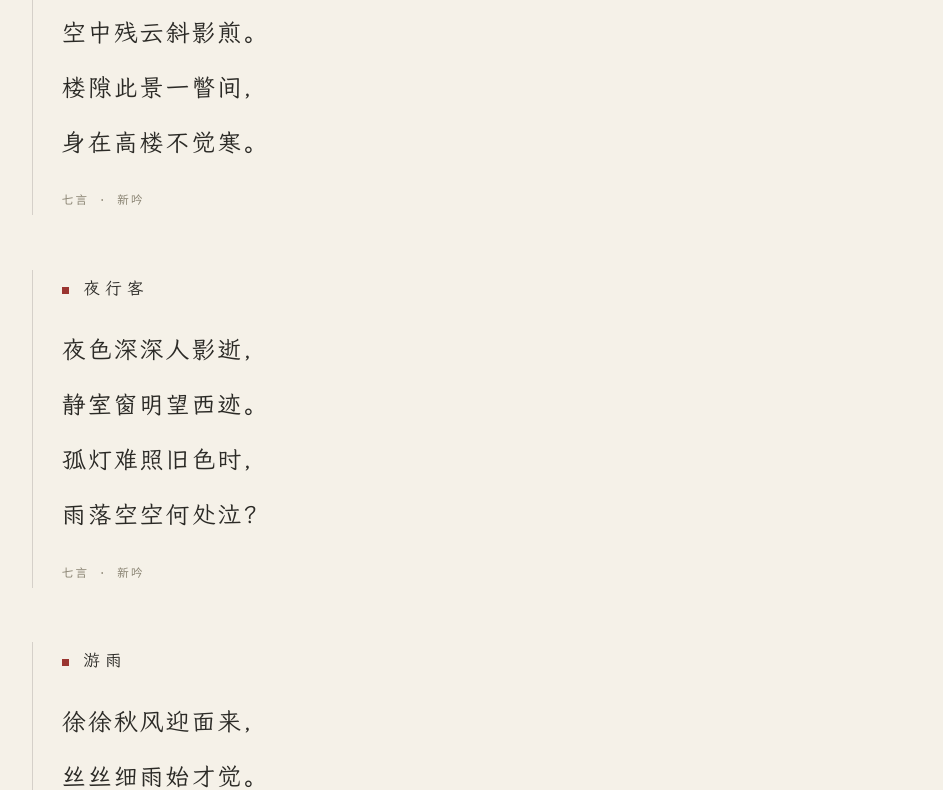
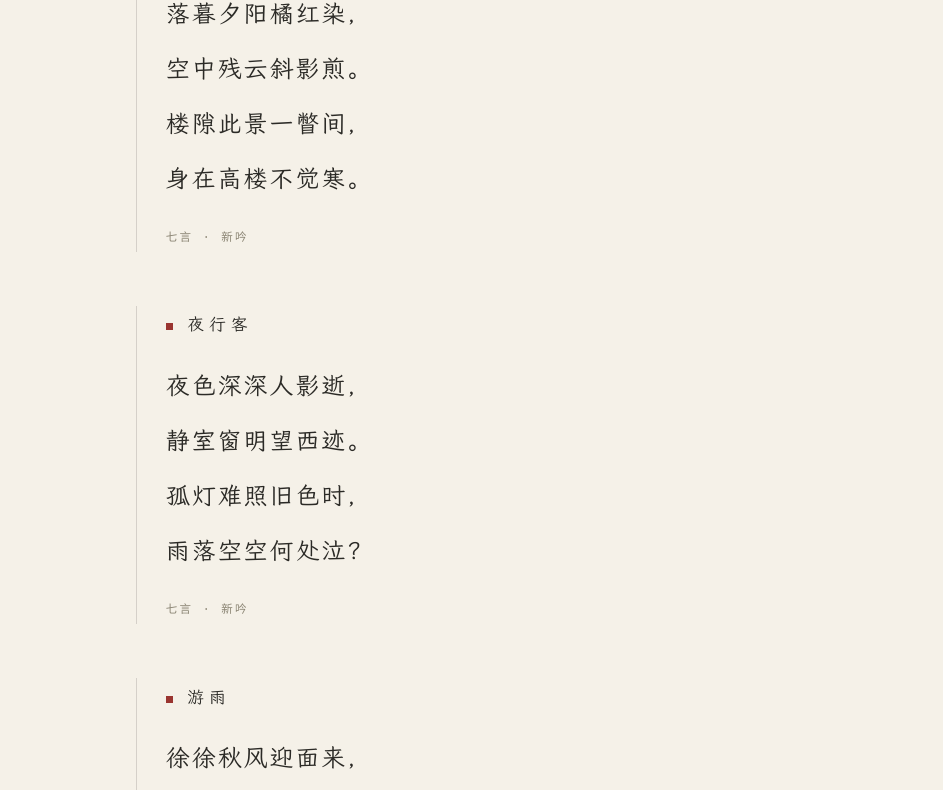
Before and after one commit to Shang925818/-, a plain HTML site: page index.html in a window 1280 px wide. Shown: the part 2010-2800 px from the top of the page, without its empty margins (168-1111 px from the left). Drawn offline with Linux system fonts and the light colour scheme.

Commit message:
版心收窄到与诗同宽，去掉右侧空档

```diff
--- a/index.html
+++ b/index.html
@@ -9,7 +9,7 @@
   <title>十页 · 日常诗集</title>
   <!-- LXGW 文楷（SIL OFL 1.1）：自托管，只保留本页用到的字，约 93 KB -->
   <link rel="stylesheet" href="fonts.css" />
-  <link rel="stylesheet" href="styles.css?v=20261122c" />
+  <link rel="stylesheet" href="styles.css?v=20261122d" />
 </head>
 <body>
   <!-- 顶部导航 -->
--- a/styles.css
+++ b/styles.css
@@ -8,7 +8,7 @@
   --font-sans: 'LXGW WenKai', "Kaiti SC", "STKaiti", "KaiTi", "BiauKai", "Noto Serif SC", "Source Han Serif SC", "SimSun", serif;
   --font-mono: "SF Mono", ui-monospace, Menlo, Consolas, monospace;
 
-  --maxw: 880px;          /* 窄版心，留白更多 */
+  --maxw: 42rem;          /* 版心与诗同宽，左右对称留白 */
   --gap: clamp(3.5rem, 8vw, 6rem);
   --pad: clamp(1.1rem, 4.5vw, 3rem);   /* 手机上别把正文挤窄 */
 
@@ -206,7 +206,6 @@ a { color: inherit; }
 .poems__list {
   display: grid;
   gap: 3.4rem;
-  max-width: 40rem;
   padding-top: 0.4rem;
 }
 .poem-entry {
```
Also changed, not shown: 404.html (+1 -1 lines).
